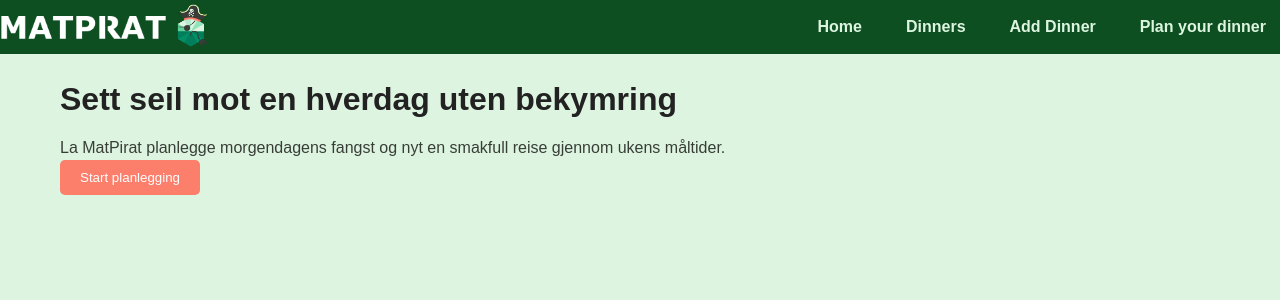
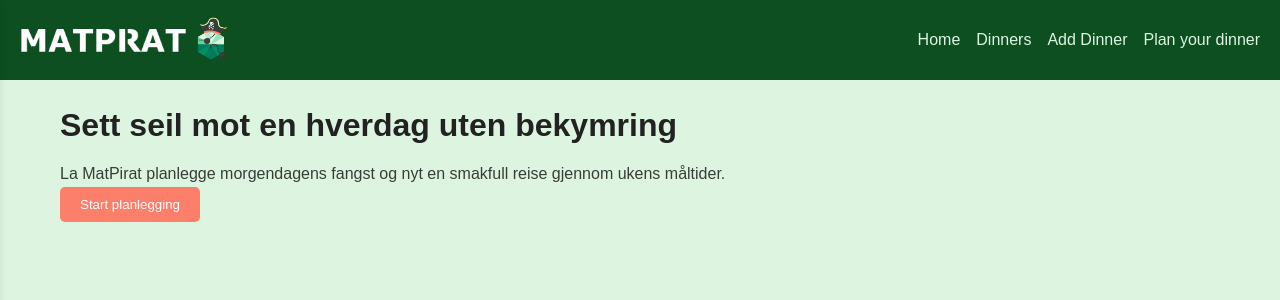
Before and after one commit to smudoperator/matparat, a React (Create React App) app: page / in a window 1280 px wide. Shown: the top 300 px of the page. Built offline with nearby package versions, Linux system fonts and the light colour scheme; no server answers.

Commit message:
fixing navbar ++

```diff
--- a/src/components/Navbar.css
+++ b/src/components/Navbar.css
@@ -1,144 +1,44 @@
 /* src/components/Navbar.css */
 
-  .navbar-links {
-    list-style: none;
-    display: flex;
-    gap: 1rem;
-  }
-
-  .navbar-links a {
-    color: #ddf5e0;
-    text-decoration: none;
+ /* Base styles for the navbar */
+.navbar {
+  background-color: var(--primary-color);
+  padding: 10px;
 }
 
 .navbar-container {
   display: flex;
-    align-items: center;
   justify-content: space-between;
-    position: relative;
-    background-color: #0d4f21;
+  align-items: center; /* This will vertically center everything in the container */
+  height: 60px; /* Make sure the height is set */
+  padding: 0 10px;
 }
 
-  .navbar-mobile {
-    display: none;
+.navbar-links {
+  display: flex;
+  gap: 1rem;
+  list-style: none;
 }
 
-  .navbar-mobile-container {
-    cursor: pointer;
-    display: flex;
-    flex-direction: column;
-    justify-content: space-around;
-    height: 20px;
-    background-color: #0d4f21;
+.navbar-links a {
+  color: var(--text-color-light);
+  text-decoration: none;
 }
 
-  .navbar-mobile .bar {
-    width: 25px;
-    height: 3px;
-    background-color: black;
-    transition: all 0.3s ease;
+.navbar-links a:hover {
+  background-color: var(--link-color);
 }
 
-  .navbar-mobile .bar.open {
-    background-color: gray;
-    transform: rotate(45deg);
+/* Logo and brand */
+.navbar-brand {
+  display: flex;
+  align-items: center;
 }
 
-  /* Pop-up menu styles */
-.navbar-mobile-menu {
-  position: absolute;
-  top: 60px;
-  left: 0;
-  width: 100%;
-  background-color: #fff;
-  display: flex;
-  flex-direction: column;
-  align-items: center;
-  box-shadow: 0 4px 8px rgba(0, 0, 0, 0.1);
-}
-
-.navbar-mobile-menu ul {
-  list-style: none;
-  padding: 0;
-  margin: 0;
-  width: 100%;
-}
-
-.navbar-mobile-menu ul li {
-  padding: 15px 0;
-  text-align: center;
-}
-
-.navbar-mobile-menu ul li a {
-  text-decoration: none;
-  color: black;
-  font-weight: bold;
-}
-
-  .navbar-name {
-    position: absolute;
-    left: 50%;
-    font-size: 1rem;
-    font-weight: bold;
-    color: #839781;
-    text-align: center;
-    flex: 1;
-  }
-
-  .navbar-images {
-    display: flex;
-    align-items: center;
-    position: relative;
-    right: 0;
-  }
-
-  .navbar-logo {
-    flex: 1;
+.brand-logo, .brand-text {
   height: 50px;
 }
 
-  .navbar-logo-text {
-    flex: 1;
-    height: 50px;
+.brand-text {
   filter: invert(1);
 }
-
-  ul {
-    list-style-type: none;
-    margin: 0;
-    padding: 0;
-    overflow: hidden;
-  }
-
-  li {
-    float: left;
-  }
-
-  li a {
-    display: block;
-    color: white;
-    font-weight: bold;
-    text-align: center;
-    padding: 14px;
-    text-decoration: none;
-  }
-
-  li a:hover {
-    background-color: #1a7b44;
-  }
-
-  /* Mobile view */
-@media (max-width: 768px) {
-  .navbar-links {
-    display: none;
-  }
-
-  .navbar-mobile {
-    display: block;
-  }
-
-  .navbar-images {
-    flex-grow: 1;
-    justify-content: flex-end;
-  }
-}
--- a/src/components/Navbar.tsx
+++ b/src/components/Navbar.tsx
@@ -1,24 +1,24 @@
 // src/components/Navbar.tsx
 
 import { Link } from 'react-router-dom';
-import './Navbar.css';
-import text from '../assets/MatPirat-text.png';
-import logo from '../assets/MatPirat-logo.png';
+import './Navbar.css'; // General navbar styles
+import textLogo from '../assets/MatPirat-text.png';
+import logoImage from '../assets/MatPirat-logo.png';
 import NavbarMobile from './NavbarMobile';
 
 const Navbar = () => {
   return (
       <nav className="navbar">
           <div className="navbar-container">
-        {/* Hamburger menu for mobile */}
-        <div className="navbar-mobile">
+              {/* Mobile hamburger icon (hidden on larger screens) */}
               <NavbarMobile />
+
+              {/* Logo and text */}
+              <div className="navbar-brand">
+                  <img src={textLogo} className="brand-text" alt="text-logo" />
+                  <img src={logoImage} className="brand-logo" alt="logo" />
               </div>
-        {/* Logo and text */}
-        <div className="navbar-images">
-          <img src={text} className="navbar-logo-text" alt="text-logo" />
-          <img src={logo} className="navbar-logo" alt="logo" />
-        </div>
+
               {/* Regular links (hidden on mobile) */}
               <ul className="navbar-links">
                   <li><Link to="/">Home</Link></li>
--- /dev/null
+++ b/src/components/NavbarMobile.css
@@ -0,0 +1,90 @@
+/* src/components/NavbarMobile.css */
+
+
+/* Hamburger menu container */
+.mobile-menu-icon {
+    display: flex;
+    justify-content: center;  /* Center horizontally */
+    align-items: center;  /* Center vertically */
+    width: 40px; /* Adjust width as needed */
+    height: 40px; /* Adjust height as needed */
+    cursor: pointer;
+    position: relative; /* Ensure it's positioned in relation to the mobile menu */
+    z-index: 1000; /* Ensure it's above the mobile menu */
+  }
+
+  .hamburger-icon {
+    width: 100%;  /* Full width */
+    height: auto; /* Maintain aspect ratio */
+  }
+
+.icon-bar {
+    width: 100%;
+    height: 3px;
+    background-color: var(--background-color-light);
+    transition: all 0.3s ease;
+}
+
+.icon-bar.open {
+    transform: rotate(45deg);
+}
+
+/* Pop-up menu for mobile */
+.mobile-menu {
+    position: fixed;
+    top: 0;
+    left: 0;
+    width: 50%; /* Takes up 50% of the screen */
+    height: 100%;
+    background-color: var(--primary-color);
+    display: flex;
+    flex-direction: column;
+    align-items: center;
+    justify-content: center;
+    box-shadow: 0 4px 8px rgba(0, 0, 0, 0.1);
+    transition: transform 0.1s ease; /* Smooth transition */
+    transform: translateX(-100%); /* Hidden off the left side initially */
+    z-index: 999; /* Ensure it appears behind the hamburger icon */
+}
+/* Show the mobile menu when open */
+.mobile-menu.open {
+    transform: translateX(0); /* Slides the menu in from the left */
+}
+
+
+/* Style for menu items */
+.mobile-menu ul {
+    list-style: none;
+    width: 100%;
+    padding: 0;
+    margin: 0;
+}
+
+.mobile-menu li {
+    width: 100%;
+    padding: 15px 0;
+    text-align: center;
+}
+
+.mobile-menu li a {
+    color: white;
+    text-decoration: none;
+    font-weight: bold;
+    padding: 15px;
+    display: block;
+    width: 100%;
+}
+
+/* Hide the mobile menu icon on larger screens */
+@media (min-width: 768px) {
+    .mobile-menu-icon {
+      display: none;
+    }
+  }
+
+  /* Show the navbar links on larger screens */
+  @media (max-width: 768px) {
+    .navbar-links {
+      display: none;
+    }
+  }
--- a/src/components/NavbarMobile.tsx
+++ b/src/components/NavbarMobile.tsx
@@ -1,10 +1,9 @@
 // src/components/NavbarMobile.tsx
 
 import { Link } from 'react-router-dom';
-import './Navbar.css';
-import text from '../assets/MatPirat-text.png';
-import logo from '../assets/MatPirat-logo.png';
+import './NavbarMobile.css'; // Separate CSS for mobile
 import { useState } from 'react';
+import neonHamburger from '../assets/neon-hamburger.png';
 
 const NavbarMobile = () => {
     const [isOpen, setIsOpen] = useState(false);
@@ -15,21 +14,17 @@ const NavbarMobile = () => {
 
     return (
         <>
-        <div className="navbar-mobile-container" onClick={toggleMenu}>
-          <div className={`bar ${isOpen ? "open" : ""}`}></div>
-          <div className={`bar ${isOpen ? "open" : ""}`}></div>
-          <div className={`bar ${isOpen ? "open" : ""}`}></div>
+            <div className="mobile-menu-icon" onClick={toggleMenu}>
+                <img src={neonHamburger} alt="Menu" className="hamburger-icon" />
             </div>
-        {isOpen && (
-          <div className="navbar-mobile-menu">
+            <div className={`mobile-menu ${isOpen ? "open" : ""}`}>
                 <ul>
-              <li><Link to="/">Home</Link></li>
-              <li><Link to="/dinners">Dinners</Link></li>
-              <li><Link to="/addDinner">Add Dinner</Link></li>
-              <li><Link to="/createDinnerPlan">Plan your dinner</Link></li>
+                    <li><Link to="/" onClick={toggleMenu}>Home</Link></li>
+                    <li><Link to="/dinners" onClick={toggleMenu}>Dinners</Link></li>
+                    <li><Link to="/addDinner" onClick={toggleMenu}>Add Dinner</Link></li>
+                    <li><Link to="/createDinnerPlan" onClick={toggleMenu}>Plan Dinners</Link></li>
                 </ul>
             </div>
-        )}
         </>
     );
 };
--- a/src/pages/Dinners.tsx
+++ b/src/pages/Dinners.tsx
@@ -2,7 +2,7 @@
 
 import { useEffect, useState } from 'react';
 import { useNavigate } from 'react-router-dom';
-import dinnerService from '../services/DinnerService'; // Adjust the path if needed
+import dinnerService from '../services/DinnerService';
 import { Dinner } from '../types/interfaces';
 import styles from './Dinners.module.css';
 import { DinnerTypeLabels, MeatTypeLabels, SkillLevelLabels } from '../types/enums';
--- a/src/pages/Home.tsx
+++ b/src/pages/Home.tsx
@@ -1,13 +1,26 @@
 // src/pages/Home.tsx
 
-import React from 'react';
+import React, { useEffect } from 'react';
 import { useNavigate } from 'react-router-dom';
+import dinnerService from '../services/DinnerService';
 
 
 
 const Home: React.FC = () => {
 
 const navigate = useNavigate();
+
+// Ping the API to wake it up from eepy sleep
+useEffect(() => {
+  const pingApi = async () => {
+    try {
+      await dinnerService.getDinnerById('fakeid');
+    } catch (error) {
+    }
+  };
+
+  pingApi();
+}, []);
 
 const planDinners = () => {
   navigate('/CreateDinnerPlan');
--- a/src/styles/global.css
+++ b/src/styles/global.css
@@ -69,3 +69,19 @@
   section {
     padding: 40px 0;
   }
+
+
+  /* COLORS */
+
+  :root {
+    --primary-color: #0d4f21;
+    --primary-color-hover: #446a50;
+    --secondary-color: #fc7f6c;
+    --secondary-color-hover: #fbaa9e;
+    --background-color-light: #ddf5e0;
+    --background-color-dark: #839781;
+    --text-color-light: #ddf5e0;
+    --text-color-dark: #383e37;
+    --link-color: #1a7b44;
+    --link-hover-color: #166837;
+  }
```
Also changed, not shown: src/assets/neon-hamburger.png (added), 1 other file (tests, documents, lock files or other folders). Lines whose indentation alone changed are shown as unchanged.
